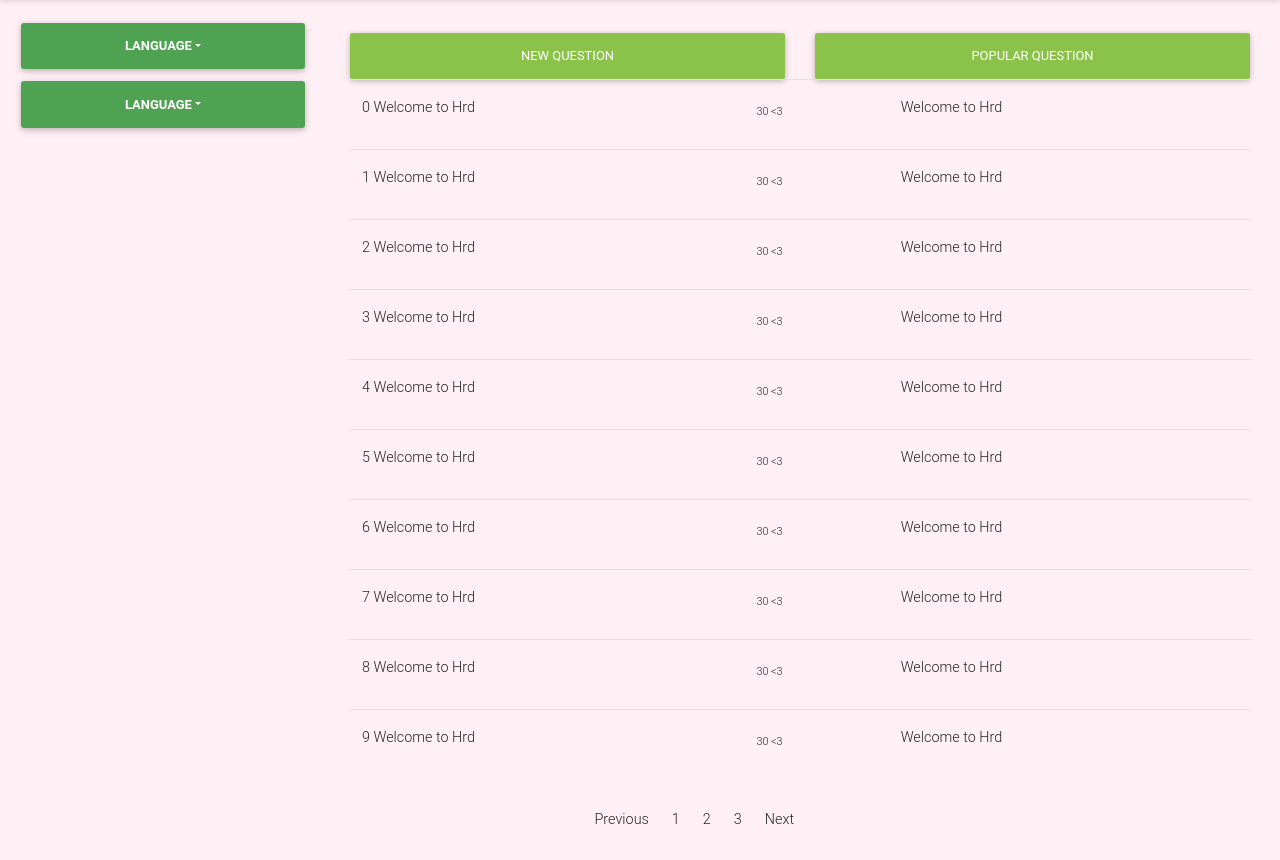
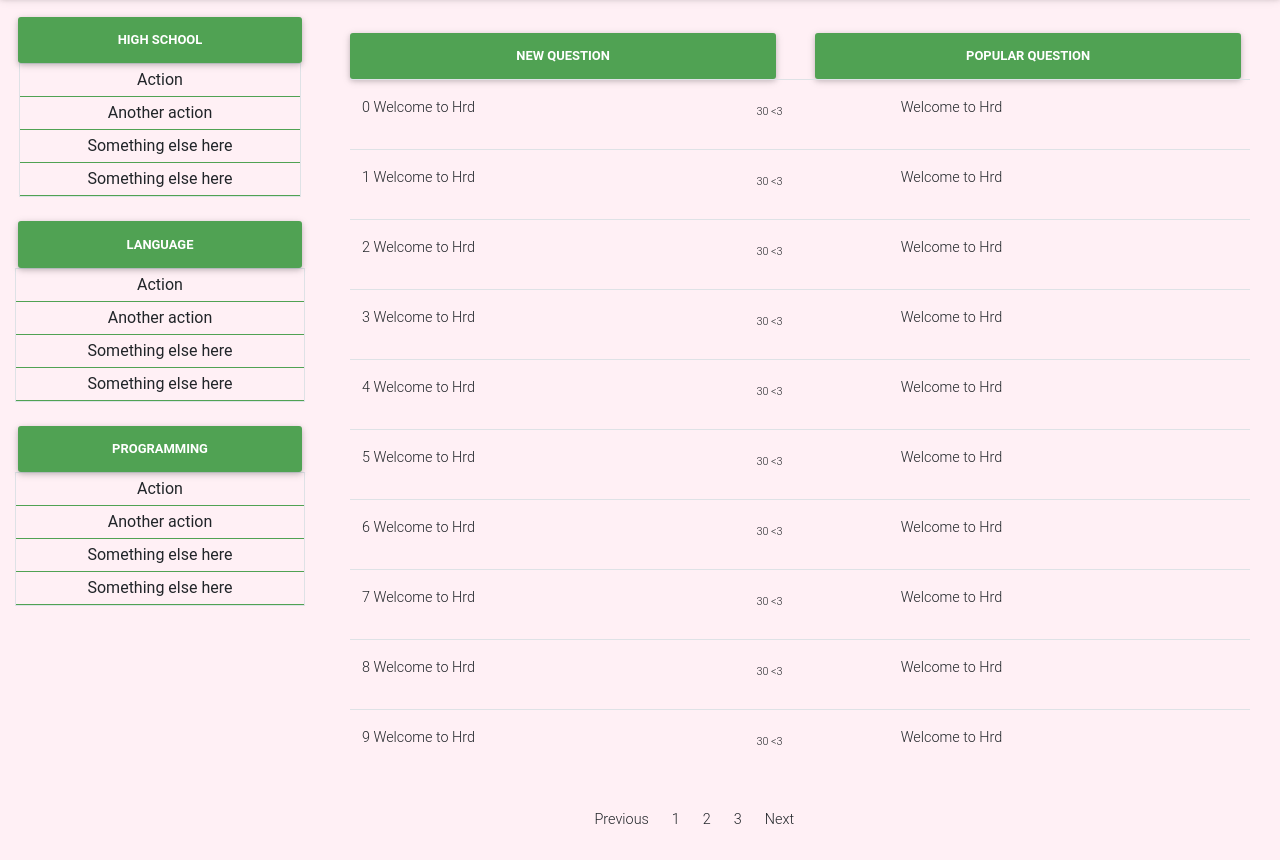
Before and after one commit to meng-hok/web-js-mini-project, a plain HTML site: page index.html in a window 1280 px wide. Shown: the part 79-939 px from the top of the page. Drawn offline with nearby package versions, Linux system fonts and the light colour scheme.

Commit message:
updated UI and arrange code, move to connect user and question

```diff
--- a/index.html
+++ b/index.html
@@ -22,6 +22,15 @@
 </head>
 
 <body style="background-color:lavenderblush;">
+    <!------------------------------------------------- modal element for link to --------------------------->
+    <div class="modal fade " id="modalAskingQuestion" data-toggle="modal">
+
+    </div>
+    <div class="modal fade" id="modalContactForm" tabindex="-1" role="dialog" aria-labelledby="myModalLabel"
+        aria-hidden="true">
+
+    </div>
+    <!------------------------------------------------- modal element for link to -----------------
     <!--------------------------------------------- navbar ----------------------------------------------------->
 
     <div id="first-nav-bar">
@@ -42,7 +51,7 @@
                             <button type="button" class="btn btn-default5">Search</button>
 
                             <button type="button" class="btn btn-default5" data-toggle="modal"
-                                data-target="#modalAskingQuestion">សួរសំណួរ</button>
+                                data-target="#modalAskingQuestion">Asking Question</button>
 
 
                         </form>
@@ -50,83 +59,87 @@
                 </ul>
                 <button type="button" class="btn btn-outline-white btn-success btn-md my-2 my-sm-0 ml-3" id="btnnGoIn"
                     data-toggle="modal" data-target="#modalContactForm">
-                    ចូលប្រើប្រាស់
+                    Sign Up
                 </button>
             </div>
 
         </nav>
     </div>
     <!-------------------------------------------------End Navbar -------------------------------------------->
-    <!------------------------------------------------- modal element for link to --------------------------->
-    <div class="modal fade " id="modalAskingQuestion" data-toggle="modal">
-
-    </div>
-    <div class="modal fade" id="modalContactForm" tabindex="-1" role="dialog" aria-labelledby="myModalLabel"
-        aria-hidden="true">
-
-    </div>
-    <!------------------------------------------------- modal element for link to -----------------
-    <div class="text-center">
-        <a href="" class="btn" data-toggle="modal" data-target="#modalAskingQuestion">
-            <i class="fas fa-edit"></i> Asking Question </a>
-    </div>
-
-
-
-    <div class="text-center">
-        <a href="" class="btn btn-default btn-rounded mb-4" data-toggle="modal" data-target="#modalContactForm">Launch
-            Modal Contact Form</a>
-    </div> ---------->
-
 
     <!-- Container table  -->
     <div class="container-fluid">
         <div class="row">
+            <!-------------------------------------------------second leftside dropdown -------------------------------------------->
+
             <div class="col-sm-3 ">
                 <!-- style="background-color:lavender;" -->
+
                 <center>
                     <!--Subject Drobdown-->
                     <div class="subject-drop mt-3">
                         <!--Trigger-->
-                        <button class="btn btn-drop-subject dropdown-toggle" type="button" id="dropdownMenu1"
-                            data-toggle="dropdown" aria-haspopup="true" aria-expanded="false">Language</button>
-                        <!--Menu-->
-                        <div class="dropdown-menu dropdown-primary">
-                            <a class="dropdown-item" href="#">Action</a>
-                            <a class="dropdown-item" href="#">Another action</a>
-                            <a class="dropdown-item" href="#">Something else here</a>
-                            <a class="dropdown-item-last" href="#">Something else here</a>
+
+                        <button class="btn btn-success btn-drop-subject m-0" id="first-fade-out">High School</button>
+
+                        <div class="border mx-1">
+                            <a class="dropdown-item first-drop" href="#">Action</a>
+                            <a class="dropdown-item first-drop" href="#">Another action</a>
+                            <a class="dropdown-item first-drop" href="#">Something else here</a>
+                            <a class="dropdown-item first-drop" href="#">Something else here</a>
                         </div>
                     </div>
                     <!--End Subject Dropdown -->
-
+                    <br>
                     <!--Language Dropdown-->
                     <div class="language-drop">
+
                         <!--Trigger-->
-                        <button class="btn btn-drop-subject dropdown-toggle" type="button" id="dropdownMenu1"
-                            data-toggle="dropdown" aria-haspopup="true" aria-expanded="false">Language</button>
+                        <button class="btn btn-success btn-drop-subject m-0" id="second-fade-out">Language</button>
+
                         <!--Menu-->
-                        <div class="dropdown-menu dropdown-primary">
-                            <a class="dropdown-item" href="#">Action</a>
-                            <a class="dropdown-item" href="#">Another action</a>
-                            <a class="dropdown-item" href="#">Something else here</a>
-                            <a class="dropdown-item-last" href="#">Something else here</a>
+                        <div class="border mx-1y">
+                            <a class="dropdown-item second-drop" href="#">Action</a>
+                            <a class="dropdown-item second-drop" href="#">Another action</a>
+                            <a class="dropdown-item second-drop" href="#">Something else here</a>
+                            <a class="dropdown-item second-drop" href="#">Something else here</a>
                         </div>
                     </div>
                     <!--Language Dropdown-->
+
+                    <br>
+                    <!--Programming Dropdown-->
+                    <div class="language-drop">
+
+                        <!--Trigger-->
+                        <button class="btn btn-success btn-drop-subject m-0" id="third-fade-out">Programming</button>
+
+                        <!--Menu-->
+                        <div class="border mx-1y">
+                            <a class="dropdown-item third-drop" href="#">Action</a>
+                            <a class="dropdown-item third-drop" href="#">Another action</a>
+                            <a class="dropdown-item third-drop" href="#">Something else here</a>
+                            <a class="dropdown-item third-drop" href="#">Something else here</a>
+                        </div>
+                    </div>
+                    <!--Programming Dropdown-->
                 </center>
             </div>
+            <!-------------------------------------------------second leftside dropdown -------------------------------------------->
+            <!-------------------------------------------------second rightside table -------------------------------------------->
             <div class="col-sm-9">
                 <!-- focus on right side table (container-fluid)   -->
                 <div class="container-fluid">
 
                     <div class="row">
-                        <div class="col-md-6 col-12 mt-3">
-                            <button type="button" id="tbl-table-left" class="btn btn-block btn-light-green">New
+                        <div class="col-md-6 col-12  mt-3 ">
+                            <button type="button" id="tbl-table-left"
+                                class="btn btn-block btn-light-green btn-drop-subject">New
                                 Question</button>
                         </div>
-                        <div class="col-md-6 col-12 mt-3">
-                            <button type="button" id="tbl-table-right" class="btn btn-block btn-light-green">Popular
+                        <div class="col-md-6 col-12 mt-3  ">
+                            <button type="button" id="tbl-table-right"
+                                class="btn btn-block btn-light-green btn-drop-subject">Popular
                                 Question</button>
                         </div>
                         <div class="col-md-12">
@@ -158,6 +171,8 @@
                 </div>
                 <!-- focus on right side table (container-fluid)   -->
             </div>
+            <!-------------------------------------------------second rightside table -------------------------------------------->
+
         </div>
     </div>
 
@@ -200,6 +215,15 @@
         $("#tbl-table-right").on("click", function () {
             newDesc();
         });
+        $("#first-fade-out").on("click", function () {
+            $(".first-drop").slideToggle(300);
+        });
+        $("#second-fade-out").click(function () {
+            $(".second-drop").slideToggle(300);
+        });
+        $("#third-fade-out").click(function () {
+            $(".third-drop").slideToggle(300);
+        })
     </script>
 
 
```
